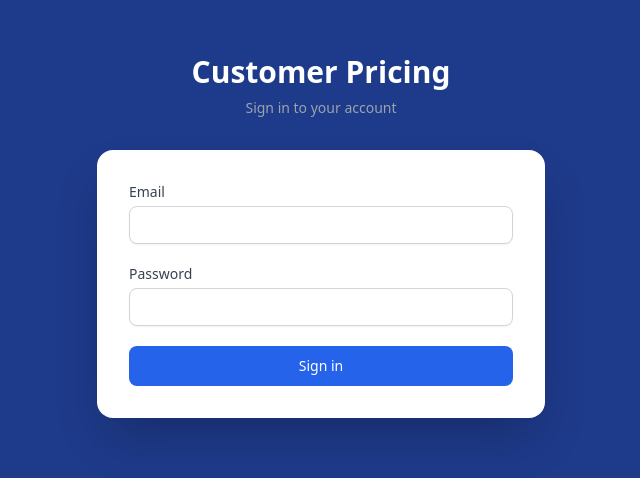
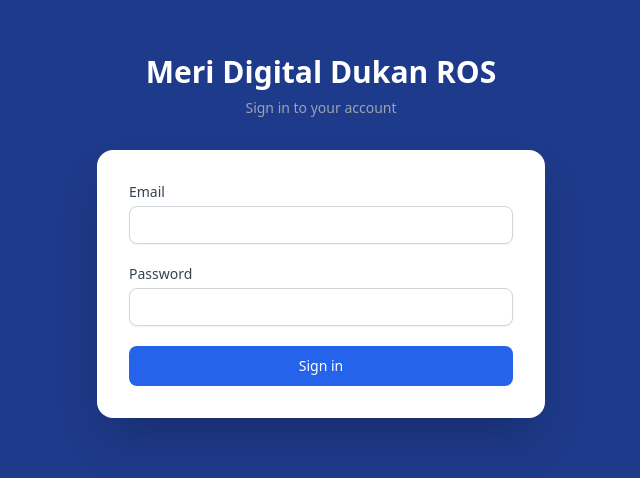
Before and after one commit to VanshGoel-1/customer-pricing, a React (Vite) app in the folder frontend/: page /login in a window 1280 px wide. Shown: the part 164-642 px from the top of the page, without its empty margins (319-959 px from the left). Built offline with nearby package versions, Linux system fonts and the light colour scheme.

Commit message:
Renaming

```diff
--- a/frontend/index.html
+++ b/frontend/index.html
@@ -4,7 +4,7 @@
 <head>
   <meta charset="UTF-8" />
   <meta name="viewport" content="width=device-width, initial-scale=1.0" />
-  <title>Customer Pricing</title>
+  <title>Meri Digital Dukan</title>
 </head>
 
 <body>
--- a/frontend/src/components/Sidebar.jsx
+++ b/frontend/src/components/Sidebar.jsx
@@ -27,7 +27,7 @@ export default function Sidebar() {
     <aside className="flex flex-col w-60 bg-brand-900 text-white h-screen fixed left-0 top-0 z-30">
       {/* Logo */}
       <div className="px-4 py-5 border-b border-white/10">
-        <h1 className="text-lg font-bold tracking-tight">Customer Pricing</h1>
+        <h1 className="text-lg font-bold tracking-tight">Meri Digital Dukan ROS</h1>
         <p className="text-xs text-gray-400 mt-0.5 capitalize">{user?.role} · {user?.name}</p>
       </div>
 
--- a/frontend/src/pages/Login.jsx
+++ b/frontend/src/pages/Login.jsx
@@ -27,7 +27,7 @@ export default function Login() {
     <div className="min-h-screen flex items-center justify-center bg-brand-900">
       <div className="w-full max-w-md">
         <div className="text-center mb-8">
-          <h1 className="text-3xl font-bold text-white">Customer Pricing</h1>
+          <h1 className="text-3xl font-bold text-white">Meri Digital Dukan ROS</h1>
           <p className="text-gray-400 mt-2 text-sm">Sign in to your account</p>
         </div>
 
```
